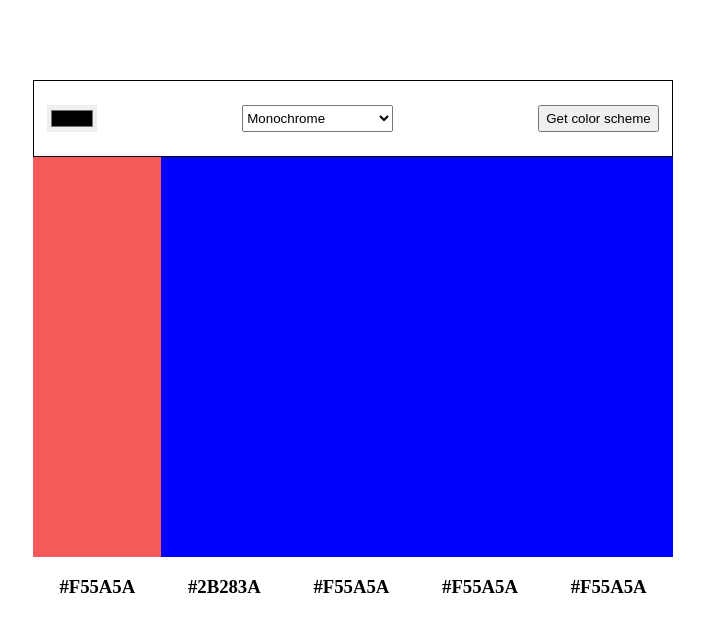
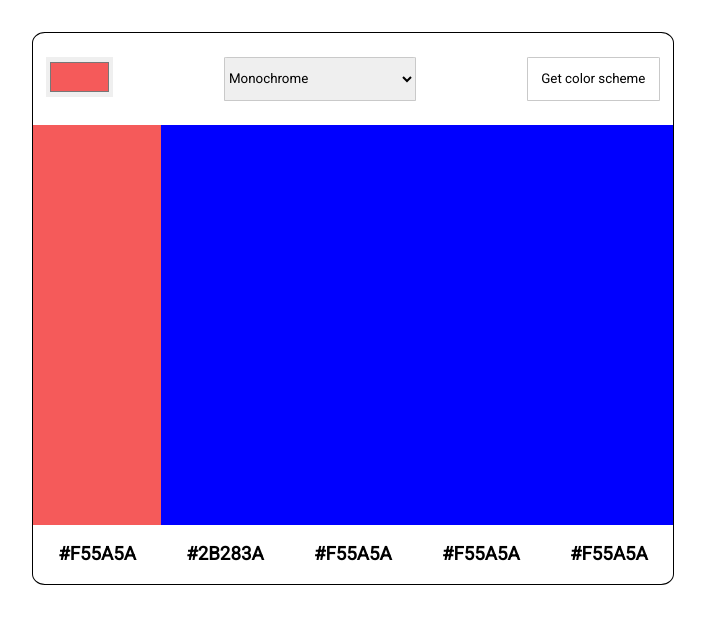
Before and after one commit to Jyddys/ColorSchemeGenerator, a plain HTML site: page index.html in a window 1280 px wide. Shown: the whole page, without its empty margins (287-992 px from the left). Drawn offline with Linux system fonts and the light colour scheme; no server answers.

Commit message:
Desing changes

```diff
--- a/index.html
+++ b/index.html
@@ -11,31 +11,31 @@
 
   <main>
     <div class="box">
-      <input type="color" name="color" id="color-pick">
-      <select>
-        <option>Monochrome</option>
-        <option>Monochrome-dark</option>
-        <option>Monochrome-light</option>
-        <option>Analogic</option>
-        <option>Complement</option>
-        <option>Analogic-complement</option>
-        <option>Triad</option>
+      <input type="color" name="color" id="color-pick" value="#F55A5A">
+      <select id="theme-pick">
+        <option value="monochrome">Monochrome</option>
+        <option value="monochrome-dark">Monochrome-dark</option>
+        <option value="monochrome-light">Monochrome-light</option>
+        <option value="analogic">Analogic</option>
+        <option value="complement">Complement</option>
+        <option value="analogic-complement">Analogic-complement</option>
+        <option value="triad">Triad</option>
       </select>
       <button id="get-color">Get color scheme</button>
     </div>
-    <div class="colors">
+    <div class="colors" id="colors">
       <div class="color" id="color-1"></div>
       <div class="color" id="color-2"></div>
       <div class="color" id="color-3"></div>
       <div class="color" id="color-4"></div>
       <div class="color" id="color-5"></div>
     </div>
-    <div class="hexs">
-      <h3 id="hex-1">#F55A5A</h3>
-      <h3 id="hex-2">#2B283A</h3>
-      <h3 id="hex-3">#F55A5A</h3>
-      <h3 id="hex-4">#F55A5A</h3>
-      <h3 id="hex-5">#F55A5A</h3>
+    <div class="hexs" id="hexs">
+      <h3 class="hex-color" id="hex-1">#F55A5A</h3>
+      <h3 class="hex-color" id="hex-2">#2B283A</h3>
+      <h3 class="hex-color" id="hex-3">#F55A5A</h3>
+      <h3 class="hex-color" id="hex-4">#F55A5A</h3>
+      <h3 class="hex-color" id="hex-5">#F55A5A</h3>
 
     </div>
   </main>
--- a/script.js
+++ b/script.js
@@ -1,18 +1,48 @@
 const colorPickValue = document.getElementById('color-pick')
 const colorPickBtn = document.getElementById('get-color')
 const color1 = document.getElementById('color-1')
+
+
 colorPickBtn.addEventListener('click', getColor)
 
 function getColor() {
-console.log(colorPickValue)
-color1.style.backgroundColor = colorPickValue.value
-}
+
+  // Haetaan hex-arvo
+let hexValue = colorPickValue
+
+let hexArvo = hexValue.value.slice(1,)
+
+ // Haetaan color Scheme arvo
+let themePick = document.getElementById('theme-pick').value
 
 
-fetch("https://www.thecolorapi.com/scheme?hex=F55A5A&mode=monochrome&image&bare")
+// API
+fetch("https://www.thecolorapi.com/scheme?hex=" + hexArvo + "&mode=" + themePick + "&count=5")
   .then(res => res.json())
   .then(data => {
-    console.log(data[1])
+    // const array = data.image.bare
+
+    const hexValue1 = data.colors[0].hex.value
+    const hexValue2 = data.colors[1].hex.value
+    const hexValue3 = data.colors[2].hex.value
+    const hexValue4 = data.colors[3].hex.value
+    const hexValue5 = data.colors[4].hex.value
+
+
+    document.getElementById('hex-1').innerHTML = hexValue1
+    document.getElementById('hex-2').innerHTML = hexValue2
+    document.getElementById('hex-3').innerHTML = hexValue3
+    document.getElementById('hex-4').innerHTML = hexValue4
+    document.getElementById('hex-5').innerHTML = hexValue5
+
+    document.getElementById('color-1').style.backgroundColor = hexValue1
+    document.getElementById('color-2').style.backgroundColor = hexValue2
+    document.getElementById('color-3').style.backgroundColor = hexValue3
+    document.getElementById('color-4').style.backgroundColor = hexValue4
+    document.getElementById('color-5').style.backgroundColor = hexValue5
+
 
   }
     )
+
+}
--- a/style.css
+++ b/style.css
@@ -1,16 +1,20 @@
+@import url('https://fonts.googleapis.com/css2?family=Roboto&display=swap');
+
 body {
   margin: 0;
   padding: 0;
+  font-family: 'Roboto', sans-serif;
+  padding-top: 2em;
 }
 
 main {
-  padding-top: 5em;
+  border: 1px solid black;
+  border-radius: 2%;
   width: 50%;
   margin: 0 auto;
 }
 
 .box {
-  border: 1px solid black;
   display: flex;
   justify-content: space-between;
   padding: 1.5em 0;
@@ -20,10 +24,24 @@ input[type="color"] {
   margin-left: 1em;
   text-align: left;
   border: none;
+  width: 5em;
+  height: 3em;
+  cursor: pointer;
+
 }
 
 #get-color {
   margin-right: 1em;
+  font-family: 'Roboto', sans-serif;
+  padding: 1em;
+  background-color: #FFF;
+  border: 1px solid rgb(201, 201, 201);
+  border-radius: 2%;
+  cursor: pointer;
+}
+
+#get-color:hover {
+  background-color: rgb(245, 245, 245);
 }
 
 .colors {
@@ -46,3 +64,22 @@ input[type="color"] {
 #color-1 {
   background-color: #F55A5A;
 }
+
+.hex-color {
+  text-transform: capitalize;
+  cursor: pointer;
+}
+
+select {
+  font-family: 'Roboto', sans-serif;
+  border: 1px solid rgb(201, 201, 201);
+  border-radius: 2%;
+  width: 30%;
+}
+
+
+@media (max-width: 600px) {
+  body {
+    font-size: 1rem;
+  }
+}
```
